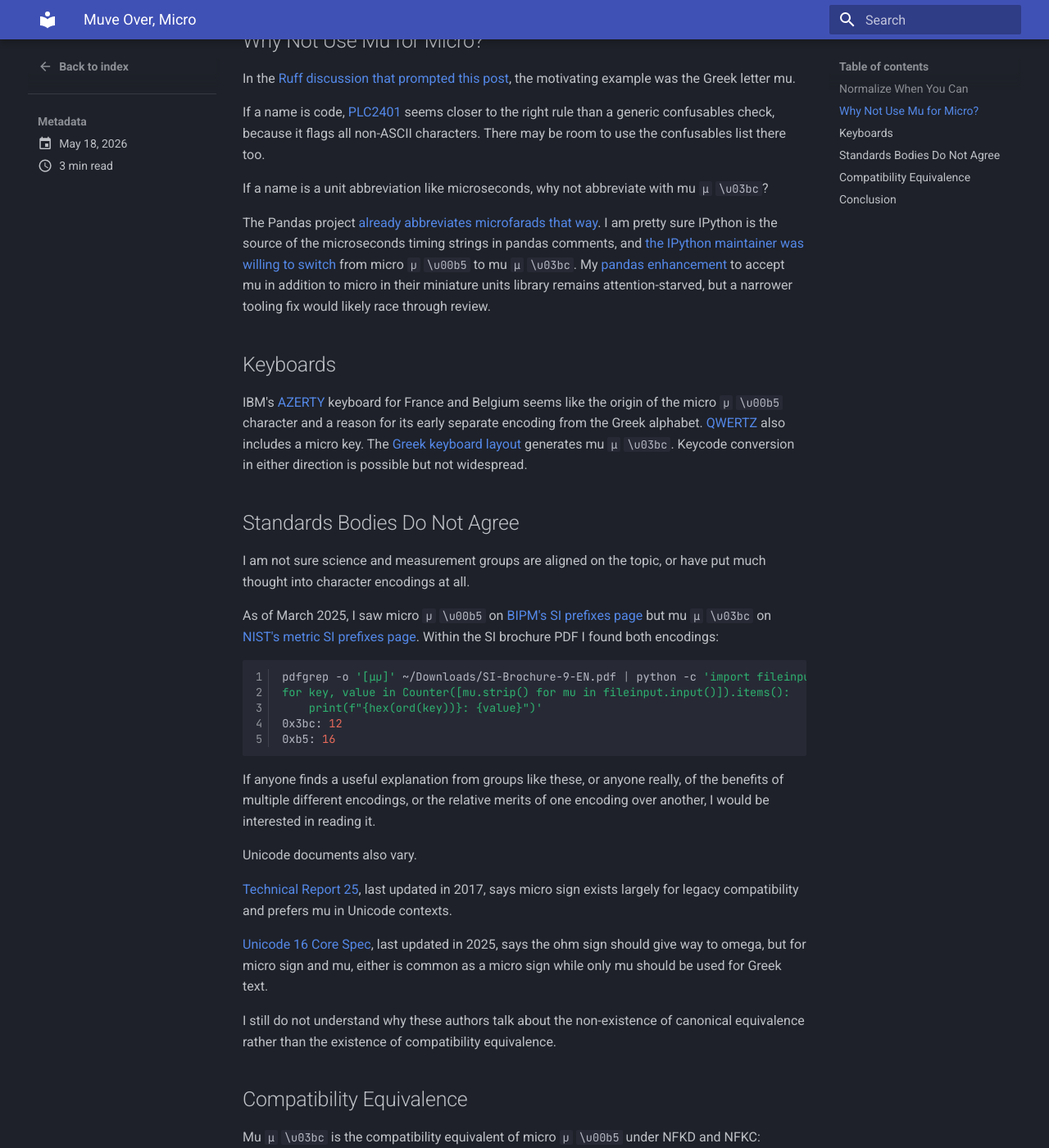
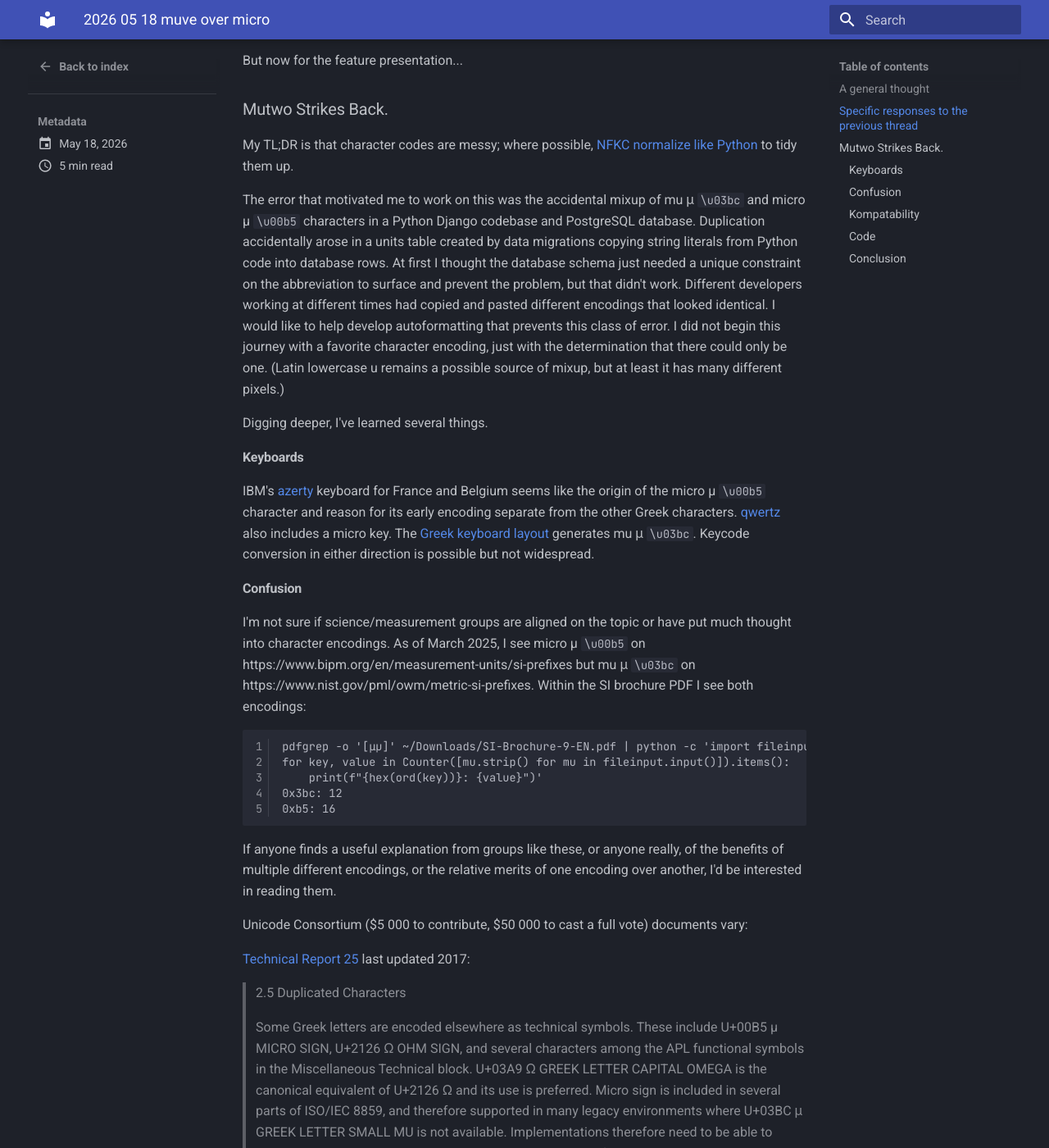
Before and after one commit to covingtron/mublog, an MkDocs documentation site: the page built from docs/blog/posts/2026-05-18-muve-over-micro.md, in a window 1280 px wide and 1400 px high, scrolled down 971 px. Shown: the whole window at 82% size. Built offline with MkDocs 1.6.1 and Material for MkDocs 9.7.7, drawn with Linux system fonts in a browser that asks for light colours; some of the changed text lies outside the part shown.

Commit message:
Copy muve over micro post verbatim

````diff
--- a/docs/blog/posts/2026-05-18-muve-over-micro.md
+++ b/docs/blog/posts/2026-05-18-muve-over-micro.md
@@ -3,140 +3,114 @@
 slug: muve-over-micro
 ---
 
-# Muve Over, Micro
+Thanks @dylwil3 for looking into this. Tagging @Skylion007, @MichaReiser, and @AlexWaygood to continue the conversation started on https://github.com/astral-sh/ruff/pull/14403.
 
-I ran into a bug caused by accidental mixing of mu `μ` `\u03bc` and micro `µ` `\u00b5`
-in Python and PostgreSQL. Different developers working at different times had copied and
-pasted different encodings that looked identical. Duplication appeared in a units table
-created by data migrations copying string literals from Python code into database rows.
-At first I thought the database schema just needed a unique constraint on the abbreviation
-to surface and prevent the problem, but that did not work. The strings were different
-bytes.
+### A general thought
+I wonder if line-and-character-specific ignores, similar to `type: ignore[operator]`, could help with adoption of `RUF001`, `RUF002`, and `RUF003`:
 
-I did not begin this journey with a favorite character encoding, just with the
-determination that there could only be one.
-
-## Normalize When You Can
-
-My TL;DR is that character codes are messy; where possible,
-[NFKC normalize like Python](https://stackoverflow.com/a/50128375/3787516) to tidy them
-up.
-
-Since [PEP-3131](https://peps.python.org/pep-3131/) was implemented, Python allows both
-mu `μ` `\u03bc` and micro `µ` `\u00b5` as identifiers, but the underlying NFKC
-normalization means only the former will work reliably.
-
-```shell
-python -c 'print("""class C:
-    \xb5=1
-print(hex(ord(dir(C)[-1])))""")' | tee /dev/fd/2 | python -
+```
+sigma = 'σ'  # noqa: RUF001[σ]
 ```
 
-```python
-class C:
-    µ = 1
-print(hex(ord(dir(C)[-1])))
+### Specific responses to the previous thread
+> The main example encountered in an ecosystem check is the Greek letter μ
+
+I'm confused by the bokeh hit listed in https://github.com/astral-sh/ruff/pull/14403#issuecomment-2481411110
+
+I thought I already fixed it in https://github.com/bokeh/bokeh/pull/13668/files
+
+> [mu] may be used as a variable name (in which case one wants the Greek letter U+03BC)
+
+Agreed. I recently experimented with an example and learned that [PLC2401](https://docs.astral.sh/ruff/rules/non-ascii-name/) seems to be the rule for code, and it seems to flag all non-ASCII characters. Perhaps there is an opportunity use the "confusables" list for that rule.
+
+> or as part of an SI unit like µs (in which case one wants the "micro" symbol U+00B5).
+
+Why not abbreviate microseconds with mu μ `\u03bc`?
+
+The Pandas project [already abbreviates microfarads like that](https://github.com/pandas-dev/pandas/blob/513e78760a8faee6723908ca23ea83dcabc5dd77/pandas/tests/computation/test_eval.py#L192). I'm pretty sure ipython is the source of the microseconds code timing strings in the comments of pandas, and [the ipython maintainer was willing to switch](https://github.com/ipython/ipython/pull/14426/files) from micro µ `\u00b5` to mu μ `\u03bc`. My [pandas enhancement](https://github.com/pandas-dev/pandas/issues/58472) accepting mu in addition to micro in their from-scratch miniature units library remains unfortunately attention starved. A more narrowly scoped tooling fixes change would likely race through review.
+
+But now for the feature presentation...
+
+### Mutwo Strikes Back.
+
+My TL;DR is that character codes are messy; where possible, [NFKC normalize like Python](https://stackoverflow.com/a/50128375/3787516) to tidy them up.
+
+The error that motivated me to work on this was the accidental mixup of mu μ `\u03bc` and micro µ `\u00b5` characters in a Python Django codebase and PostgreSQL database. Duplication accidentally arose in a units table created by data migrations copying string literals from Python code into database rows. At first I thought the database schema just needed a unique constraint on the abbreviation to surface and prevent the problem, but that didn't work. Different developers working at different times had copied and pasted different encodings that looked identical. I would like to help develop autoformatting that prevents this class of error. I did not begin this journey with a favorite character encoding, just with the determination that there could only be one. (Latin lowercase u remains a possible source of mixup, but at least it has many different pixels.)
+
+Digging deeper, I've learned several things.
+
+#### Keyboards
+IBM's [azerty](https://en.wikipedia.org/wiki/AZERTY) keyboard for France and Belgium seems like the origin of the micro µ `\u00b5` character and reason for its early encoding separate from the other Greek characters. [qwertz](https://en.wikipedia.org/wiki/QWERTZ) also includes a micro key. The [Greek keyboard layout](https://en.wikiversity.org/wiki/Enabling_Greek_Characters_on_Your_Keyboard) generates mu μ `\u03bc`. Keycode conversion in either direction is possible but not widespread.
+
+#### Confusion
+I'm not sure if science/measurement groups are aligned on the topic or have put much thought into character encodings. As of March 2025, I see micro µ `\u00b5` on https://www.bipm.org/en/measurement-units/si-prefixes but mu μ `\u03bc` on https://www.nist.gov/pml/owm/metric-si-prefixes. Within the SI brochure PDF I see both encodings:
 ```
-
-```shell
-0x3bc
-```
-
-See [this Stack Overflow question](https://stackoverflow.com/q/34097193/3787516) for a
-`getattr` failure that autofixing micro to mu can prevent.
-
-For the people that want to limit their `.py` files to unambiguous characters only,
-Python already leans toward replacing micro `µ` `\u00b5` with mu `μ` `\u03bc`.
-
-## Why Not Use Mu for Micro?
-
-In the [Ruff discussion that prompted this post](https://github.com/astral-sh/ruff/issues/14433#issuecomment-2712443359),
-the motivating example was the Greek letter mu.
-
-If a name is code, [PLC2401](https://docs.astral.sh/ruff/rules/non-ascii-name/) seems
-closer to the right rule than a generic confusables check, because it flags all non-ASCII
-characters. There may be room to use the confusables list there too.
-
-If a name is a unit abbreviation like microseconds, why not abbreviate with mu `μ`
-`\u03bc`?
-
-The Pandas project
-[already abbreviates microfarads that way](https://github.com/pandas-dev/pandas/blob/513e78760a8faee6723908ca23ea83dcabc5dd77/pandas/tests/computation/test_eval.py#L192).
-I am pretty sure IPython is the source of the microseconds timing strings in pandas
-comments, and [the IPython maintainer was willing to switch](https://github.com/ipython/ipython/pull/14426/files)
-from micro `µ` `\u00b5` to mu `μ` `\u03bc`. My
-[pandas enhancement](https://github.com/pandas-dev/pandas/issues/58472) to accept mu in
-addition to micro in their miniature units library remains attention-starved, but a
-narrower tooling fix would likely race through review.
-
-## Keyboards
-
-IBM's [AZERTY](https://en.wikipedia.org/wiki/AZERTY) keyboard for France and Belgium
-seems like the origin of the micro `µ` `\u00b5` character and a reason for its early
-separate encoding from the Greek alphabet. [QWERTZ](https://en.wikipedia.org/wiki/QWERTZ)
-also includes a micro key. The
-[Greek keyboard layout](https://en.wikiversity.org/wiki/Enabling_Greek_Characters_on_Your_Keyboard)
-generates mu `μ` `\u03bc`. Keycode conversion in either direction is possible but not
-widespread.
-
-## Standards Bodies Do Not Agree
-
-I am not sure science and measurement groups are aligned on the topic, or have put much
-thought into character encodings at all.
-
-As of March 2025, I saw micro `µ` `\u00b5` on
-[BIPM's SI prefixes page](https://www.bipm.org/en/measurement-units/si-prefixes)
-but mu `μ` `\u03bc` on
-[NIST's metric SI prefixes page](https://www.nist.gov/pml/owm/metric-si-prefixes).
-Within the SI brochure PDF I found both encodings:
-
-```shell
 pdfgrep -o '[μµ]' ~/Downloads/SI-Brochure-9-EN.pdf | python -c 'import fileinput; from collections import Counter
 for key, value in Counter([mu.strip() for mu in fileinput.input()]).items():
     print(f"{hex(ord(key))}: {value}")'
 0x3bc: 12
 0xb5: 16
 ```
+If anyone finds a useful explanation from groups like these, or anyone really, of the benefits of multiple different encodings, or the relative merits of one encoding over another, I'd be interested in reading them.
 
-If anyone finds a useful explanation from groups like these, or anyone really, of the
-benefits of multiple different encodings, or the relative merits of one encoding over
-another, I would be interested in reading it.
+Unicode Consortium ($5 000 to contribute, $50 000 to cast a full vote) documents vary:
 
-Unicode documents also vary.
+[Technical Report 25](http://www.unicode.org/reports/tr25) last updated 2017:
 
-[Technical Report 25](http://www.unicode.org/reports/tr25), last updated in 2017, says
-micro sign exists largely for legacy compatibility and prefers mu in Unicode contexts.
+> 2.5 Duplicated Characters
+>
+> Some Greek letters are encoded elsewhere as technical symbols. These include U+00B5 µ
+> MICRO SIGN, U+2126 Ω OHM SIGN, and several characters among the APL functional symbols in
+> the Miscellaneous Technical block. U+03A9 Ω GREEK LETTER CAPITAL OMEGA is the canonical
+> equivalent of U+2126 Ω and its use is preferred. Micro sign is included in several parts of
+> ISO/IEC 8859, and therefore supported in many legacy environments where U+03BC μ
+> GREEK LETTER SMALL MU is not available. Implementations therefore need to be able to recog-
+> nize the micro sign, even though U+03BC μ is the preferred character in a Unicode context.
 
-[Unicode 16 Core Spec](https://www.unicode.org/versions/Unicode16.0.0/core-spec/chapter-7/#G12477),
-last updated in 2025, says the ohm sign should give way to omega, but for micro sign and
-mu, either is common as a micro sign while only mu should be used for Greek text.
+[Unicode 16 Core Spec](https://www.unicode.org/versions/Unicode16.0.0/core-spec/chapter-7/#G12477) last updated 2025:
 
-I still do not understand why these authors talk about the non-existence of canonical
-equivalence rather than the existence of compatibility equivalence.
+> Greek Letters as Symbols. The use of Greek letters for mathematical variables and operators is well established. Characters from the Greek block may be used for these symbols.
+>
+> For compatibility purposes, a few Greek letters are separately encoded as symbols in other character blocks. Examples include U+00B5
+> µ MICRO SIGN in the Latin-1 Supplement character block and U+2126 Ω OHM SIGN in the Letterlike Symbols character block. The ohm sign is canonically equivalent to the capital omega, and normalization would remove any distinction. Its use is therefore discouraged in favor of capital omega. The same equivalence does not exist between micro sign and mu, and use of either character as a micro sign is common. For Greek text, only the mu should be used.
 
-## Compatibility Equivalence
+[Edit: I don't understand why these authors write about non-existence of _canonical_ equivalence rather than the existence of _compatibility_ equivalence.]
 
-Mu `μ` `\u03bc` is the compatibility equivalent of micro `µ` `\u00b5` under NFKD and
-NFKC:
+On Wikipedia ($0 to contribute), the [Mu page](https://en.wikipedia.org/wiki/Mu_(letter)#Unicode) and [micro- page](https://en.wikipedia.org/wiki/Micro-#Symbol_encoding_in_character_sets) [edit: previously seemed to disagree but have since been updated by me and maybe others].
 
-<https://github.com/unicode-org/icu/blob/30e23b0d286f87fefb161dc56e90afac5df0dc43/icu4c/source/data/unidata/norm2/nfkc_scf.txt#L63>
+#### Kompatability
+> [K]ompatibility equivalence is a weaker type of equivalence [than canonical equivalence] between characters or sequences of characters which represent the same abstract character (or sequence of abstract characters), but which may have distinct visual appearances or behaviors. The visual appearances of the compatibility equivalent forms typically constitute a subset of the expected range of visual appearances of the character (or sequence of characters) they are equivalent to. However, these variant forms may represent a visual distinction that is significant in some textual contexts, but not in others. As a result, greater care is required to determine when use of a compatibility equivalent is appropriate. If the visual distinction is stylistic, then markup or styling could be used to represent the formatting information. However, some characters with compatibility decompositions are used in mathematical notation to represent a distinction of a semantic nature; replacing the use of distinct character codes by formatting in such contexts may cause problems.
 
-```text
+Mu μ `\u03bc` is the Kompatability equivalent (NFKD and NFKC) of micro µ `\u00b5`:
+
+https://github.com/unicode-org/icu/blob/30e23b0d286f87fefb161dc56e90afac5df0dc43/icu4c/source/data/unidata/norm2/nfkc_scf.txt#L63
+```
 00B5>03BC
 ```
 
-<https://www.unicode.org/charts/PDF/U0080.pdf>
-
+https://www.unicode.org/charts/PDF/U0080.pdf
 > 00B5 μ MICRO SIGN
 > ≈ 03BC μ greek small letter mu
 
-While micro and mu may have distinct visual appearances or behaviors, they are frequently
-indistinct in practice:
-[Google Fonts comparison of mu and micro](https://fonts.google.com/?preview.text=mu%20%CE%BC%20micro%20%C2%B5&preview.size=20&preview.layout=grid&categoryFilters=Feeling:%2FExpressive%2FBusiness).
+While micro and mu "may have distinct visual appearances or behaviors", they are frequently indistinct: [Google fonts comparison of mu and micro](https://fonts.google.com/?preview.text=mu%20%CE%BC%20micro%20%C2%B5&preview.size=20&preview.layout=grid&categoryFilters=Feeling:%2FExpressive%2FBusiness).
 
-## Conclusion
+#### Code
+Since [PEP-3131](https://peps.python.org/pep-3131/) was implemented, Python allows both mu μ `\u03bc` and micro µ `\u00b5` as identifiers, but the underlying NFKC normalization means only the former will work reliably.
+```shell
+python -c 'print("""class C:
+    \xb5=1
+print(hex(ord(dir(C)[-1])))""")' | tee /dev/fd/2 | python -
+```
+```python
+class C:
+    µ=1
+print(hex(ord(dir(C)[-1])))
+```
+```shell
+0x3bc
+```
 
-Character codes are messy. Normalize where possible. Prefer one encoding. Let tools
-autofix when they can.
+See https://stackoverflow.com/q/34097193/3787516 for a getattr failure that autofixing micro to mu can prevent.
 
-Or dare I say: muve over, micro.
+#### Conclusion
+For the people that want to limit their .py files to unambiguous characters only, PEP-3131 replaces micro µ `\u00b5`  with mu μ `\u03bc`. Or dare I say: muve over, micro.
````
